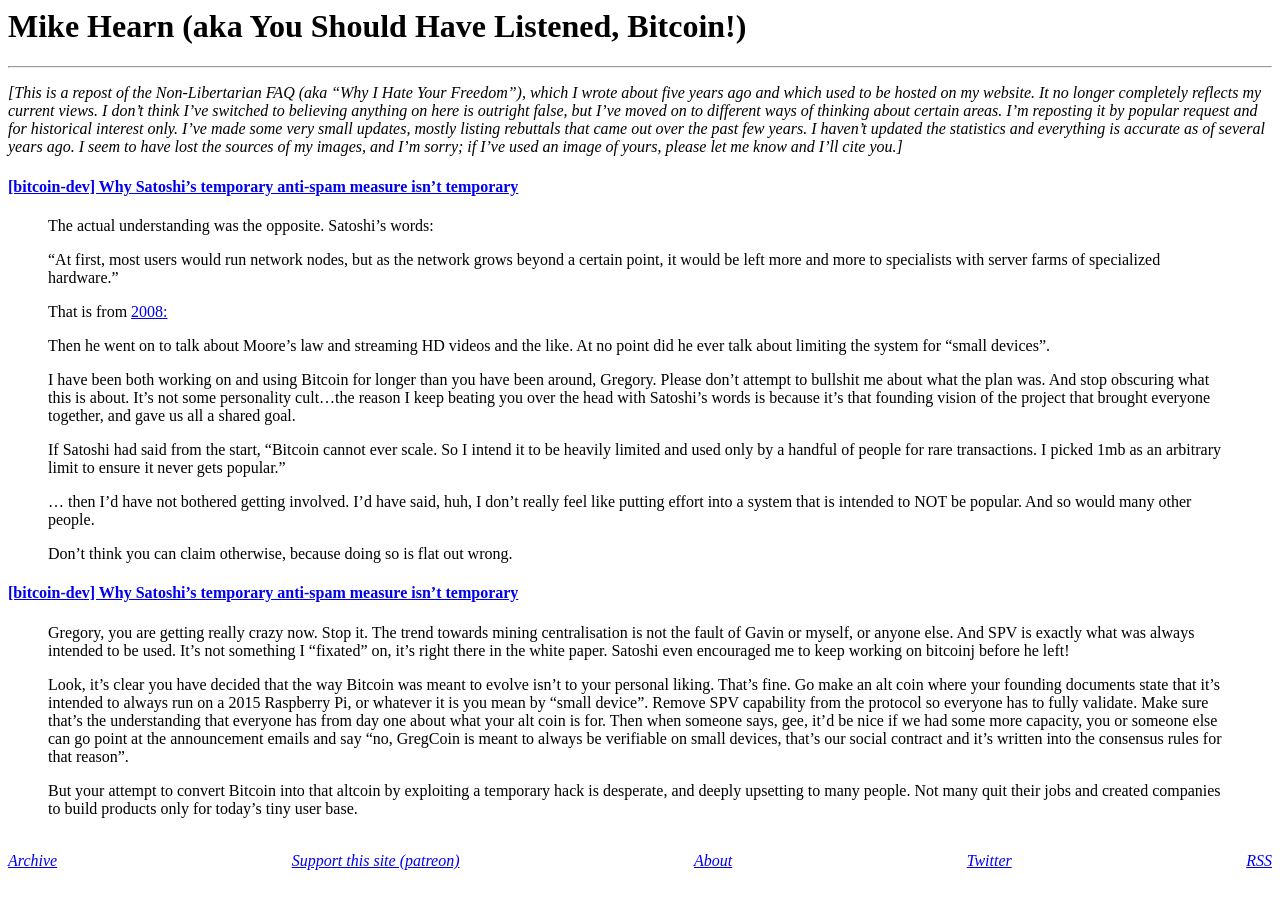
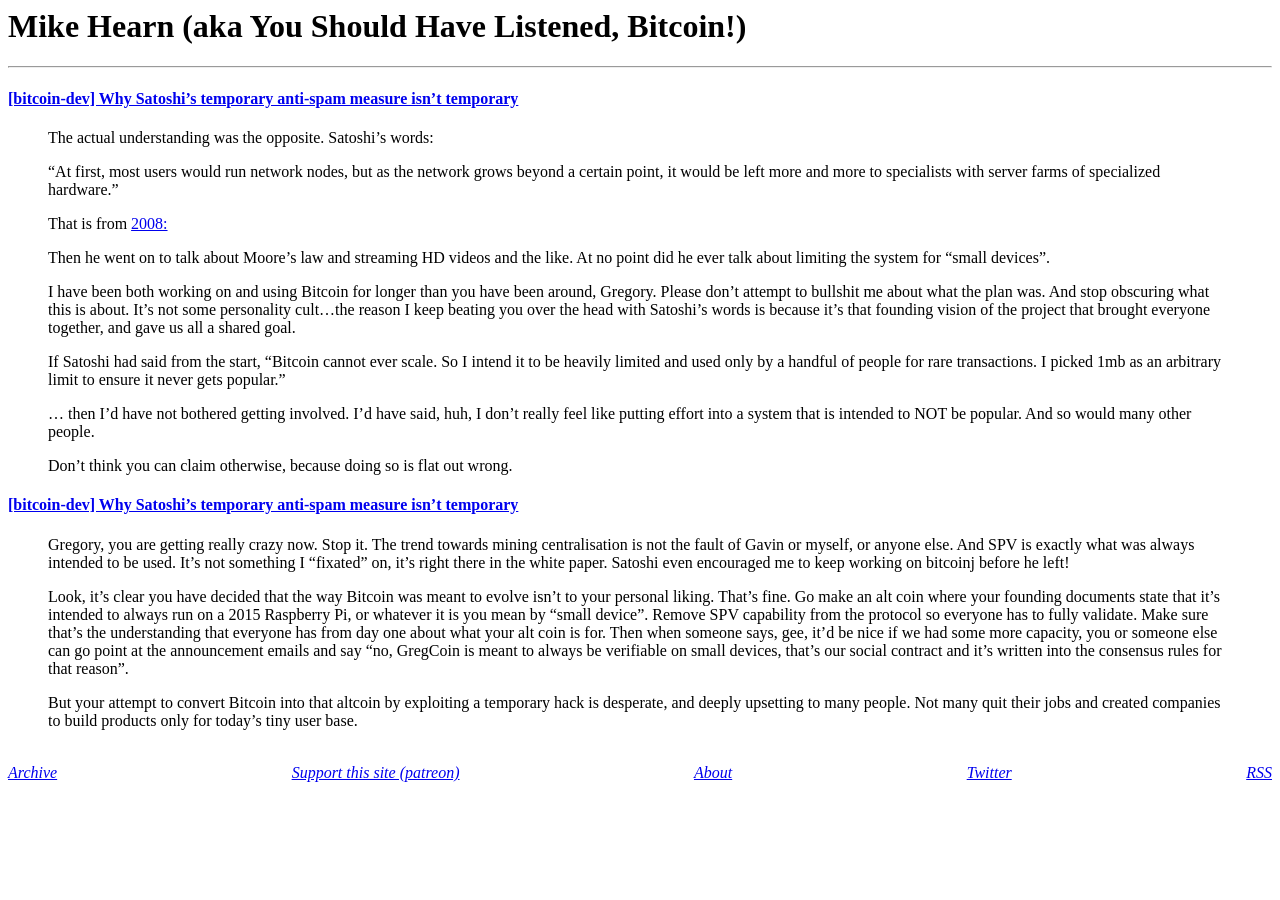
Before and after one commit to derykmakgill/website, a Jekyll site: the page built from _research/mike-hearn.md, in a window 1280 px wide. Built offline with Jekyll 4.4.1, drawn with Linux system fonts in a browser that asks for light colours.

Commit message:
Update mike-hearn.md

```diff
--- a/_research/mike-hearn.md
+++ b/_research/mike-hearn.md
@@ -3,8 +3,6 @@
 title: Mike Hearn (aka You Should Have Listened, Bitcoin!)
 date: 2020-10-26
 ---
-
-*[This is a repost of the Non-Libertarian FAQ (aka “Why I Hate Your Freedom”), which I wrote about five years ago and which used to be hosted on my website. It no longer completely reflects my current views. I don’t think I’ve switched to believing anything on here is outright false, but I’ve moved on to different ways of thinking about certain areas. I’m reposting it by popular request and for historical interest only. I’ve made some very small updates, mostly listing rebuttals that came out over the past few years. I haven’t updated the statistics and everything is accurate as of several years ago. I seem to have lost the sources of my images, and I’m sorry; if I’ve used an image of yours, please let me know and I’ll cite you.]*
 
 #### [[bitcoin-dev] Why Satoshi's temporary anti-spam measure isn't temporary](https://lists.linuxfoundation.org/pipermail/bitcoin-dev/2015-July/009726.html)
 
```
